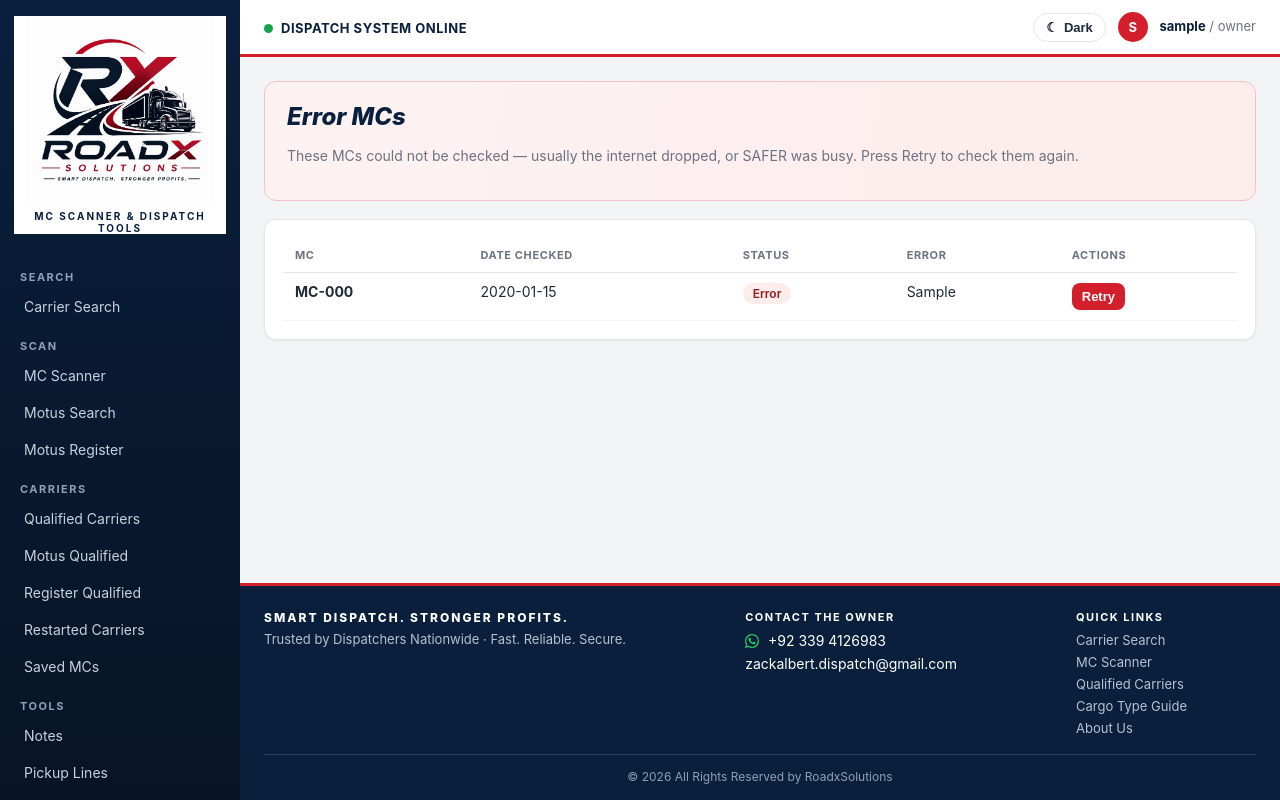
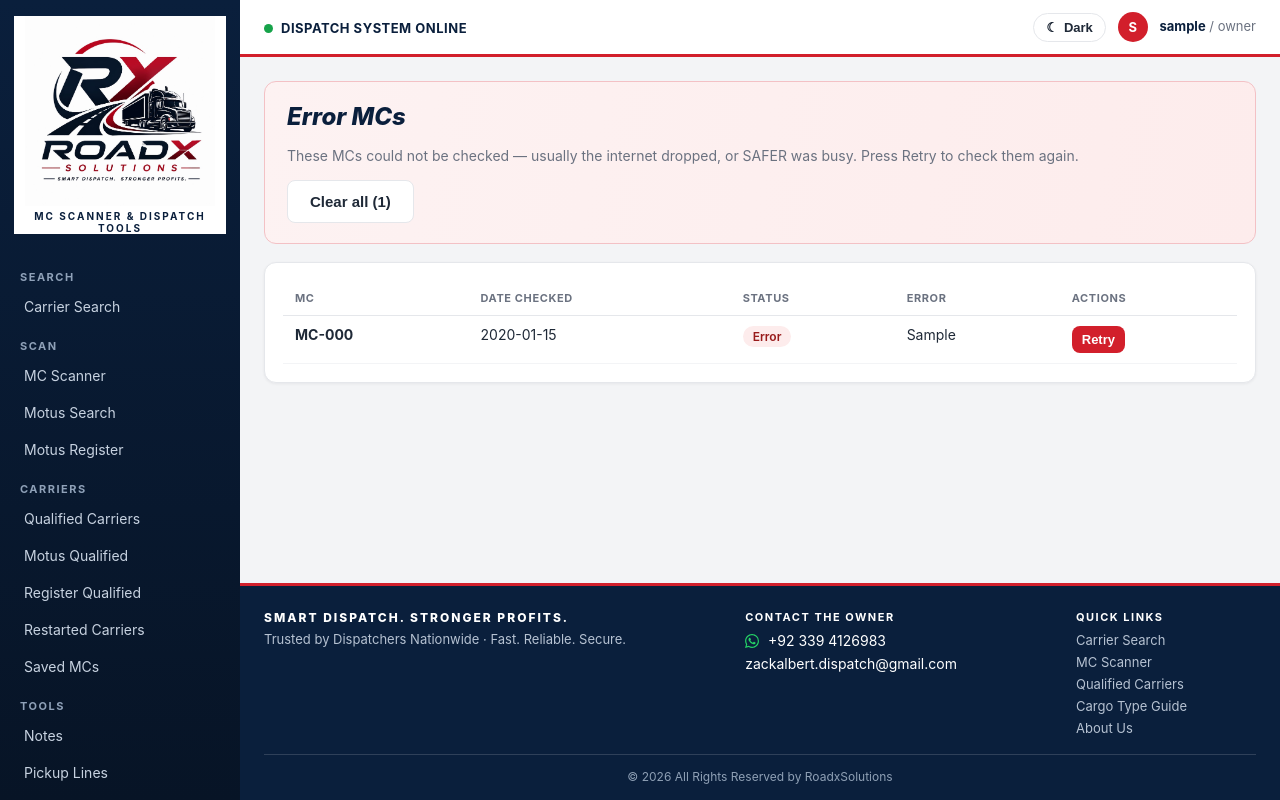
Before and after one commit to zackalbert12/roadxsolution-mcsearch, a Flask app: page /errors in a window 1280 px wide. Run offline with Flask 3, Linux system fonts and the light colour scheme; the visitor is signed in with stand-in values (Sample User, id 1); tables that the repository leaves empty hold one stand-in row (values such as "Sample post").

Commit message:
Fix silent error-MC retry: flash the outcome; add Clear-all

```diff
--- a/app.py
+++ b/app.py
@@ -3149,6 +3149,23 @@ def errors_page():
         conn.close()
 
 
+@app.route("/errors/clear", methods=["POST"])
+@login_required
+def clear_errors():
+    """Clear all Error MCs for this user at once."""
+    user = current_user()
+    conn = store.connect()
+    try:
+        cur = conn.execute("DELETE FROM error_mcs WHERE user_id=?",
+                           (user["id"],))
+        conn.commit()
+        flash("Cleared %d error MC%s." % (cur.rowcount,
+                                          "" if cur.rowcount == 1 else "s"))
+    finally:
+        conn.close()
+    return redirect(url_for("errors_page"))
+
+
 @app.route("/errors/<int:eid>/retry", methods=["POST"])
 @login_required
 def retry_error(eid):
@@ -3178,12 +3195,23 @@ def retry_error(eid):
                  rec.get("address_line1") or "", rec.get("city") or "",
                  rec.get("state") or "", rec.get("phone") or "",
                  rec.get("power_units") or "", now_str()))
+            flash("MC-%s is qualified now — moved to Qualified Carriers."
+                  % row["mc_number"])
         elif rec["status"] == "Error":
             conn.execute(
                 "INSERT INTO error_mcs (user_id, scan_id, source, mc_number, error,"
                 " checked_at) VALUES (?,?,?,?,?,?)",
                 (user["id"], row["scan_id"], row["source"], row["mc_number"],
                  rec.get("note") or "Fetch error", now_str()))
+            flash("MC-%s still has an error — kept in Error MCs."
+                  % row["mc_number"])
+        else:
+            # Not Found or a Skip: the retry found no live carrier to
+            # keep, so the row is gone — say so instead of deleting it
+            # silently.
+            flash("MC-%s: %s — removed from Error MCs."
+                  % (row["mc_number"],
+                     rec.get("note") or rec.get("status") or "No SAFER record"))
         conn.commit()
     finally:
         conn.close()
--- a/templates/errors.html
+++ b/templates/errors.html
@@ -2,7 +2,13 @@
 {% block title %}Error MCs{% endblock %}
 {% block content %}
 <div class="hero"><h1>Error MCs</h1>
-<p>These MCs could not be checked — usually the internet dropped, or SAFER was busy. Press Retry to check them again.</p></div>
+<p>These MCs could not be checked — usually the internet dropped, or SAFER was busy. Press Retry to check them again.</p>
+{% if rows %}
+<form method="post" action="{{ url_for('clear_errors') }}" onsubmit="return confirm('Clear all {{ rows|length }} error MCs?');">
+  <input type="hidden" name="csrf_token" value="{{ csrf_token() }}">
+  <button class="btn secondary" type="submit">Clear all ({{ rows|length }})</button>
+</form>
+{% endif %}</div>
 <div class="card"><div class="table-wrap"><table>
   <thead><tr><th>MC</th><th>Date Checked</th><th>Status</th><th>Error</th><th>Actions</th></tr></thead>
   <tbody>
```
